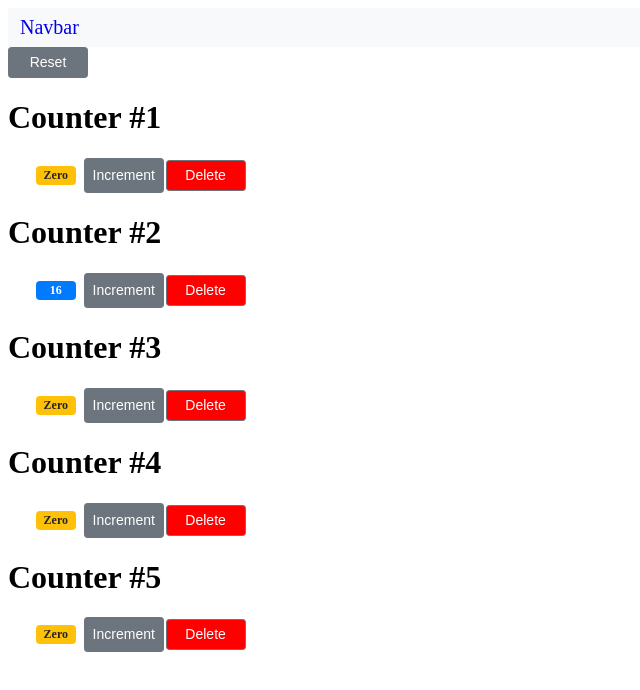
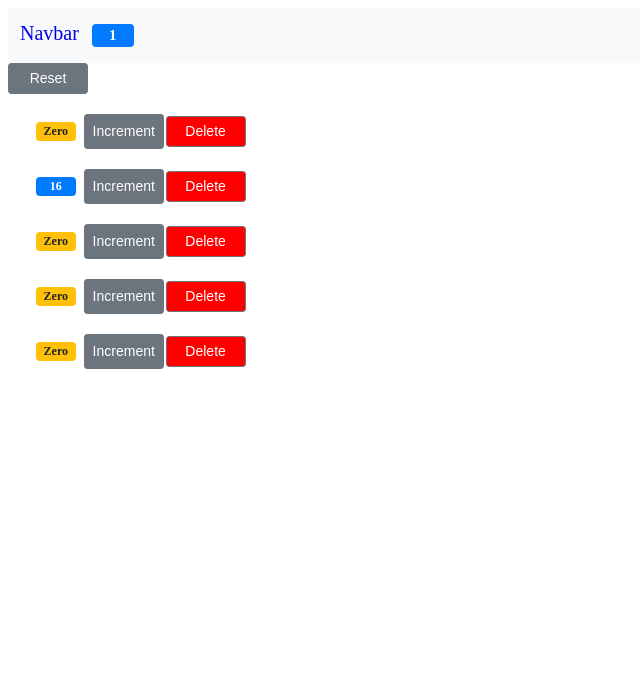
Before and after one commit to JOSEPHOMOTOSHO/simple-class-component-app, a React (Create React App) app: page / in a window 1280 px wide. Shown: the top 690 px of the page, without its empty margins (0-640 px from the left). Built offline with nearby package versions, Linux system fonts and the light colour scheme.

Commit message:
manually lifted states to keep them in sync

```diff
--- a/src/App.js
+++ b/src/App.js
@@ -4,12 +4,52 @@ import Counters from "./components/counters";
 import { Container } from "./components/styles/main.styled";
 
 class App extends Component {
+  state = {
+    counters: [
+      { id: 1, value: 0 },
+      { id: 2, value: 16 },
+      { id: 3, value: 0 },
+      { id: 4, value: 0 },
+      { id: 5, value: 0 },
+    ],
+  };
+
+  handleIncrement = (counter) => {
+    let counters = [...this.state.counters];
+    let index = counters.indexOf(counter);
+    counters[index] = { ...counter };
+    counters[index].value++;
+    this.setState({ counters });
+  };
+
+  handleReset = () => {
+    let counters = this.state.counters.map((counter) => {
+      counter.value = 0;
+      return counter;
+    });
+    this.setState({ counters });
+  };
+
+  handleDelete = (counterId) => {
+    const counters = this.state.counters.filter((c) => c.id !== counterId);
+    this.setState({ counters });
+  };
+
   render() {
     return (
       <React.Fragment>
-        <Navbar />
+        <Navbar
+          totalCountersGreaterThanOne={
+            this.state.counters.filter((c) => c.value > 0).length
+          }
+        />
         <Container>
-          <Counters />
+          <Counters
+            counters={this.state.counters}
+            onReset={this.handleReset}
+            onDelete={this.handleDelete}
+            onIncrement={this.handleIncrement}
+          />
         </Container>
       </React.Fragment>
     );
--- a/src/components/counter.jsx
+++ b/src/components/counter.jsx
@@ -9,7 +9,6 @@ class Counter extends Component {
   render() {
     return (
       <React.Fragment>
-        <h1>Counter #{this.props.counter.id}</h1>
         <FlexWrap>
           <Badge warn={this.isZero()}>{this.formatOnChange()}</Badge>
           <BtnSmall onClick={() => this.props.onIncrement(this.props.counter)}>
--- a/src/components/counters.jsx
+++ b/src/components/counters.jsx
@@ -3,48 +3,17 @@ import Counter from "./counter";
 import GlobalStyles from "./styles/Global";
 import { BtnSmall } from "../components/styles/button.styled";
 class Counters extends Component {
-  state = {
-    counters: [
-      { id: 1, value: 0 },
-      { id: 2, value: 16 },
-      { id: 3, value: 0 },
-      { id: 4, value: 0 },
-      { id: 5, value: 0 },
-    ],
-  };
-
-  handleIncrement = (counter) => {
-    let counters = [...this.state.counters];
-    let index = counters.indexOf(counter);
-    counters[index] = { ...counter };
-    counters[index].value++;
-    this.setState({ counters });
-  };
-
-  handleReset = () => {
-    let counters = this.state.counters.map((counter) => {
-      counter.value = 0;
-      return counter;
-    });
-    this.setState({ counters });
-  };
-
-  handleDelete = (counterId) => {
-    const counters = this.state.counters.filter((c) => c.id !== counterId);
-    this.setState({ counters });
-  };
-
   render() {
     return (
       <React.Fragment>
         <GlobalStyles />
-        <BtnSmall onClick={this.handleReset}>Reset</BtnSmall>
-        {this.state.counters.map((counter) => (
+        <BtnSmall onClick={this.props.onReset}>Reset</BtnSmall>
+        {this.props.counters.map((counter) => (
           <Counter
             key={counter.id}
             counter={counter}
-            onIncrement={() => this.handleIncrement(counter)}
-            onDelete={this.handleDelete}
+            onIncrement={this.props.onIncrement}
+            onDelete={this.props.onDelete}
           />
         ))}
       </React.Fragment>
--- a/src/components/navbar.jsx
+++ b/src/components/navbar.jsx
@@ -1,4 +1,5 @@
 import React, { Component } from "react";
+import { Badge } from "./styles/badge.styled";
 import {
   NavBar,
   ContainerFluid,
@@ -10,7 +11,9 @@ class Navbar extends Component {
     return (
       <NavBar>
         <ContainerFluid>
-          <NavBrand href="#">Navbar</NavBrand>
+          <NavBrand href="#">
+            Navbar <Badge>{this.props.totalCountersGreaterThanOne}</Badge>
+          </NavBrand>
         </ContainerFluid>
       </NavBar>
     );
```
